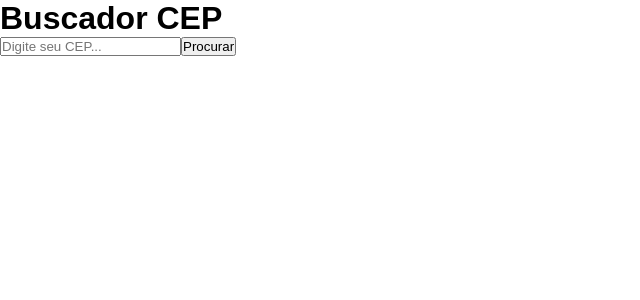
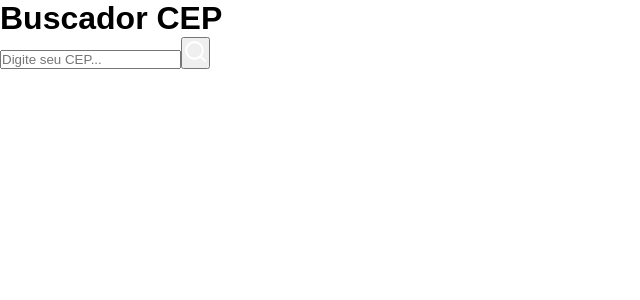
Before and after one commit to RafaelHDSV/Zip-Code-Finder, a JavaScript app: page / in a window 1280 px wide. Shown: the top 300 px of the page, without its empty margins (0-640 px from the left). Built offline with nearby package versions, Linux system fonts and the light colour scheme; the HTML template or start-up script is replaced by a standard one.

Commit message:
Updating App.js

```diff
--- a/package.json
+++ b/package.json
@@ -8,6 +8,7 @@
     "@testing-library/user-event": "^13.5.0",
     "react": "^18.2.0",
     "react-dom": "^18.2.0",
+    "react-icons": "^4.7.1",
     "react-scripts": "5.0.1",
     "web-vitals": "^2.1.4"
   },
--- a/src/App.js
+++ b/src/App.js
@@ -1,3 +1,5 @@
+import { FiSearch } from 'react-icons/fi';
+
 function App() {
   return (
     <div className="container">
@@ -6,8 +8,10 @@ function App() {
       <div className="containerInput">
         <input type="text" placeholder='Digite seu CEP...' />
 
-        <button className='btn_search'>Procurar</button>
+        <button className='btn_search'><FiSearch size={25} color='#ffffff'></FiSearch></button>
       </div>
+
+
     </div>
   );
 }
```
Also changed, not shown: 1 other file (tests, documents, lock files or other folders).
